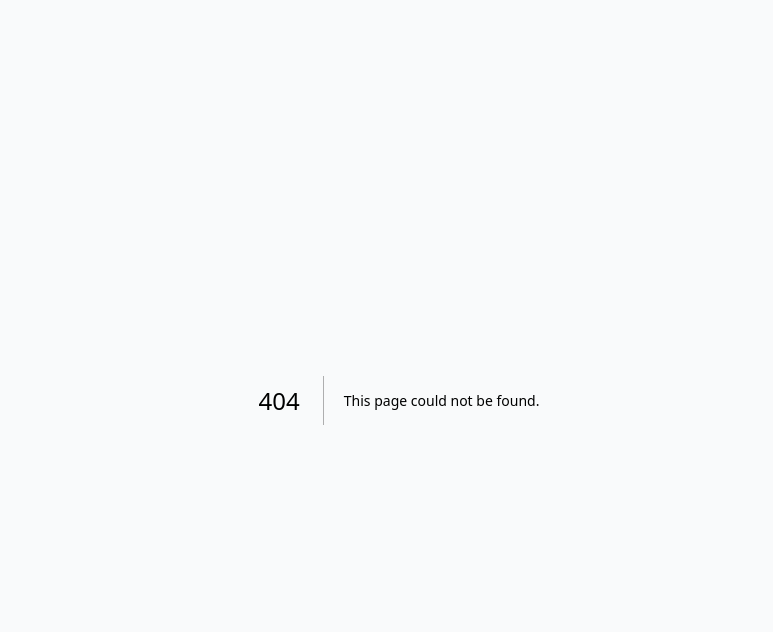
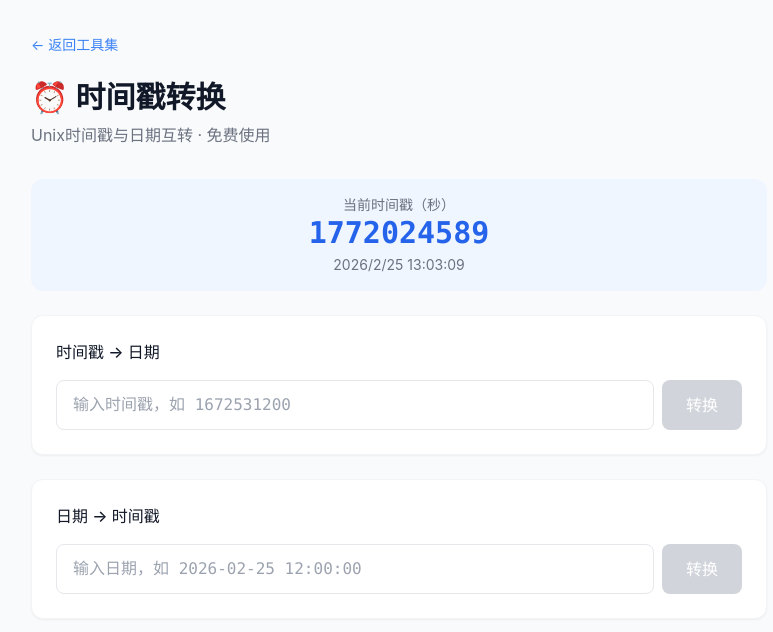
Before and after one commit to a638011/ai-tools, a Next.js app: page /timestamp in a window 1280 px wide. Before the commit this address had no page. Shown: the top 632 px of the page, without its empty margins (241-1014 px from the left). Built offline with nearby package versions, Linux system fonts and the light colour scheme.

Commit message:
feat: add Base64 encoder/decoder + timestamp converter

```diff
--- /dev/null
+++ b/src/app/base64/page.tsx
@@ -0,0 +1,69 @@
+'use client'
+import { useState } from 'react'
+import Link from 'next/link'
+
+export default function Base64Page() {
+  const [input, setInput] = useState('')
+  const [output, setOutput] = useState('')
+  const [mode, setMode] = useState<'encode'|'decode'>('encode')
+
+  const convert = () => {
+    try {
+      if (mode === 'encode') {
+        setOutput(btoa(unescape(encodeURIComponent(input))))
+      } else {
+        setOutput(decodeURIComponent(escape(atob(input.trim()))))
+      }
+    } catch {
+      setOutput('❌ 转换失败，请检查输入内容')
+    }
+  }
+
+  return (
+    <main className="max-w-3xl mx-auto px-4 py-8">
+      <Link href="/" className="text-sm text-blue-500 hover:underline mb-6 inline-block">← 返回工具集</Link>
+      <h1 className="text-3xl font-bold text-gray-900 mb-2">🔐 Base64编解码</h1>
+      <p className="text-gray-500 mb-8">在线Base64编码/解码，支持中文 · 免费使用</p>
+
+      <div className="bg-white rounded-xl shadow-sm border border-gray-100 p-6 space-y-4">
+        <div className="flex gap-2">
+          <button onClick={() => setMode('encode')}
+            className={`px-4 py-2 rounded-lg text-sm transition ${mode === 'encode' ? 'bg-blue-500 text-white' : 'bg-gray-100 text-gray-700 hover:bg-gray-200'}`}>
+            编码 (Encode)
+          </button>
+          <button onClick={() => setMode('decode')}
+            className={`px-4 py-2 rounded-lg text-sm transition ${mode === 'decode' ? 'bg-blue-500 text-white' : 'bg-gray-100 text-gray-700 hover:bg-gray-200'}`}>
+            解码 (Decode)
+          </button>
+        </div>
+
+        <div>
+          <label className="block text-sm font-medium text-gray-700 mb-2">
+            {mode === 'encode' ? '输入原文' : '输入Base64字符串'}
+          </label>
+          <textarea value={input} onChange={e => setInput(e.target.value)}
+            placeholder={mode === 'encode' ? '输入要编码的文本...' : '输入Base64字符串...'}
+            rows={6}
+            className="w-full px-4 py-3 border border-gray-200 rounded-lg focus:ring-2 focus:ring-blue-500 focus:border-transparent outline-none resize-none font-mono text-sm" />
+        </div>
+
+        <button onClick={convert} disabled={!input.trim()}
+          className="w-full py-3 bg-blue-500 text-white rounded-lg font-medium hover:bg-blue-600 disabled:bg-gray-300 disabled:cursor-not-allowed transition">
+          {mode === 'encode' ? '🔒 编码' : '🔓 解码'}
+        </button>
+
+        {output && (
+          <div>
+            <div className="flex justify-between items-center mb-2">
+              <label className="text-sm font-medium text-gray-700">结果</label>
+              <button onClick={() => navigator.clipboard.writeText(output)}
+                className="text-xs text-blue-500 hover:underline">📋 复制</button>
+            </div>
+            <textarea value={output} readOnly rows={6}
+              className="w-full px-4 py-3 border border-gray-200 rounded-lg bg-gray-50 font-mono text-sm resize-none" />
+          </div>
+        )}
+      </div>
+    </main>
+  )
+}
--- a/src/app/page.tsx
+++ b/src/app/page.tsx
@@ -9,6 +9,8 @@ const tools = [
   { name: 'AI邮件助手', desc: '快速生成商务/求职邮件', href: '/email', icon: '📧', tag: 'NEW' },
   { name: '在线字数统计', desc: '实时统计字数、字符数、中英文', href: '/word-count', icon: '📝', tag: 'NEW' },
   { name: 'JSON格式化', desc: 'JSON格式化、压缩、校验工具', href: '/json-formatter', icon: '🔧', tag: 'NEW' },
+  { name: 'Base64编解码', desc: '在线Base64编码/解码，支持中文', href: '/base64', icon: '🔐', tag: 'NEW' },
+  { name: '时间戳转换', desc: 'Unix时间戳与日期互转', href: '/timestamp', icon: '⏰', tag: 'NEW' },
 ]
 
 export default function Home() {
--- a/src/app/sitemap.ts
+++ b/src/app/sitemap.ts
@@ -5,7 +5,7 @@ export default function sitemap(): MetadataRoute.Sitemap {
   const tools = ['', '/copywriter', '/weekly-report', '/resume', '/name-gen', '/moments', '/email', '/blog',
     '/blog/xiaohongshu-copywriting-tips', '/blog/baby-naming-guide-2026', '/blog/weekly-report-template',
     '/blog/resume-writing-guide', '/blog/wechat-moments-copywriting', '/blog/business-email-writing',
-    '/word-count', '/json-formatter']
+    '/word-count', '/json-formatter', '/base64', '/timestamp']
   return tools.map(path => ({
     url: `${base}${path}`,
     lastModified: new Date(),
--- /dev/null
+++ b/src/app/timestamp/page.tsx
@@ -0,0 +1,81 @@
+'use client'
+import { useState, useEffect } from 'react'
+import Link from 'next/link'
+
+export default function TimestampPage() {
+  const [now, setNow] = useState(Math.floor(Date.now() / 1000))
+  const [tsInput, setTsInput] = useState('')
+  const [dateInput, setDateInput] = useState('')
+  const [tsResult, setTsResult] = useState('')
+  const [dateResult, setDateResult] = useState('')
+
+  useEffect(() => {
+    const timer = setInterval(() => setNow(Math.floor(Date.now() / 1000)), 1000)
+    return () => clearInterval(timer)
+  }, [])
+
+  const tsToDate = () => {
+    try {
+      const ts = parseInt(tsInput.trim())
+      const ms = ts > 1e12 ? ts : ts * 1000
+      const d = new Date(ms)
+      setTsResult(
+        `本地时间：${d.toLocaleString('zh-CN')}\nUTC时间：${d.toUTCString()}\nISO格式：${d.toISOString()}`
+      )
+    } catch { setTsResult('❌ 无效的时间戳') }
+  }
+
+  const dateToTs = () => {
+    try {
+      const d = new Date(dateInput.trim())
+      if (isNaN(d.getTime())) throw new Error()
+      setDateResult(
+        `秒级时间戳：${Math.floor(d.getTime() / 1000)}\n毫秒时间戳：${d.getTime()}`
+      )
+    } catch { setDateResult('❌ 无效的日期格式') }
+  }
+
+  return (
+    <main className="max-w-3xl mx-auto px-4 py-8">
+      <Link href="/" className="text-sm text-blue-500 hover:underline mb-6 inline-block">← 返回工具集</Link>
+      <h1 className="text-3xl font-bold text-gray-900 mb-2">⏰ 时间戳转换</h1>
+      <p className="text-gray-500 mb-8">Unix时间戳与日期互转 · 免费使用</p>
+
+      <div className="bg-blue-50 rounded-xl p-4 mb-6 text-center">
+        <p className="text-sm text-gray-500">当前时间戳（秒）</p>
+        <p className="text-3xl font-bold text-blue-600 font-mono">{now}</p>
+        <p className="text-sm text-gray-500 mt-1">{new Date(now * 1000).toLocaleString('zh-CN')}</p>
+      </div>
+
+      <div className="space-y-6">
+        <div className="bg-white rounded-xl shadow-sm border border-gray-100 p-6 space-y-4">
+          <h2 className="font-medium text-gray-900">时间戳 → 日期</h2>
+          <div className="flex gap-2">
+            <input type="text" value={tsInput} onChange={e => setTsInput(e.target.value)}
+              placeholder="输入时间戳，如 1672531200"
+              className="flex-1 px-4 py-3 border border-gray-200 rounded-lg focus:ring-2 focus:ring-blue-500 focus:border-transparent outline-none font-mono" />
+            <button onClick={tsToDate} disabled={!tsInput.trim()}
+              className="px-6 py-3 bg-blue-500 text-white rounded-lg font-medium hover:bg-blue-600 disabled:bg-gray-300 transition">
+              转换
+            </button>
+          </div>
+          {tsResult && <div className="p-3 bg-gray-50 rounded-lg text-sm font-mono whitespace-pre-wrap">{tsResult}</div>}
+        </div>
+
+        <div className="bg-white rounded-xl shadow-sm border border-gray-100 p-6 space-y-4">
+          <h2 className="font-medium text-gray-900">日期 → 时间戳</h2>
+          <div className="flex gap-2">
+            <input type="text" value={dateInput} onChange={e => setDateInput(e.target.value)}
+              placeholder="输入日期，如 2026-02-25 12:00:00"
+              className="flex-1 px-4 py-3 border border-gray-200 rounded-lg focus:ring-2 focus:ring-blue-500 focus:border-transparent outline-none font-mono" />
+            <button onClick={dateToTs} disabled={!dateInput.trim()}
+              className="px-6 py-3 bg-blue-500 text-white rounded-lg font-medium hover:bg-blue-600 disabled:bg-gray-300 transition">
+              转换
+            </button>
+          </div>
+          {dateResult && <div className="p-3 bg-gray-50 rounded-lg text-sm font-mono whitespace-pre-wrap">{dateResult}</div>}
+        </div>
+      </div>
+    </main>
+  )
+}
```
